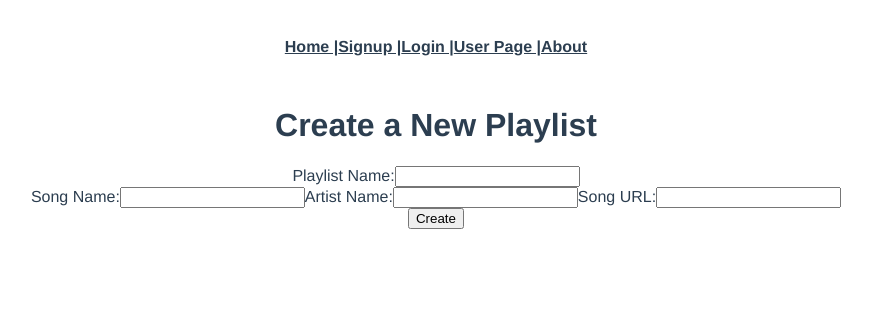
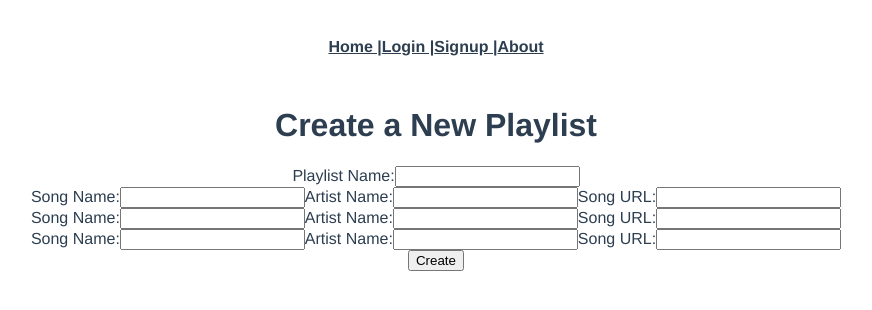
Before and after one commit to git-mckenzie/playlist-frontend-app, a Vue app: page /playlists/new in a window 1280 px wide. Shown: the top 310 px of the page, without its empty margins (204-1076 px from the left). Built offline with nearby package versions, Linux system fonts and the light colour scheme.

Commit message:
makes signup, login and userpage conditional render, fixes redirect to userpage after playlist create

```diff
--- a/src/App.vue
+++ b/src/App.vue
@@ -2,9 +2,9 @@
   <div id="app">
     <div id="nav">
       <router-link to="/">Home |</router-link>
-      <router-link to="/signup">Signup |</router-link>
-      <router-link to="/login">Login |</router-link>
-      <router-link to="/userpage">User Page |</router-link>
+      <router-link v-if="!isLoggedIn()" to="/login">Login |</router-link>
+      <router-link v-if="!isLoggedIn()" to="/signup">Signup |</router-link>
+      <router-link v-if="isLoggedIn()" to="/userpage">User Page |</router-link>
       <router-link v-if="isLoggedIn()" to="/logout">Logout |</router-link>
       <router-link to="/about">About</router-link>
     </div>
--- a/src/views/Home.vue
+++ b/src/views/Home.vue
@@ -1,6 +1,10 @@
 <template>
   <div class="home">
     <h1>CampFyre - Bandcamp Playlist app</h1>
+    <p>
+      CampFyre is a Bandcamp playlist creator, designed to help bands and artists make more money, by making it easier
+      for music fans to discover, share and buy new music.
+    </p>
     <h2>All CampFyre Playlists</h2>
     <div v-for="playlist in playlists" v-bind:key="playlist.id">
       <router-link :to="`/playlists/${playlist.id}`">
--- a/src/views/PlaylistsNew.vue
+++ b/src/views/PlaylistsNew.vue
@@ -13,6 +13,22 @@
       <div>
         <label>Playlist Name:</label>
         <input type="text" v-model="newPlaylistParams.playlist_name" />
+      </div>
+      <div>
+        <label>Song Name:</label>
+        <input type="text" v-model="newSongParams.song_name" />
+        <label>Artist Name:</label>
+        <input type="text" v-model="newSongParams.artist_name" />
+        <label>Song URL:</label>
+        <input type="text" v-model="newSongParams.song_url" />
+      </div>
+      <div>
+        <label>Song Name:</label>
+        <input type="text" v-model="newSongParams.song_name" />
+        <label>Artist Name:</label>
+        <input type="text" v-model="newSongParams.artist_name" />
+        <label>Song URL:</label>
+        <input type="text" v-model="newSongParams.song_url" />
       </div>
       <div>
         <label>Song Name:</label>
@@ -45,7 +61,7 @@ export default {
         .post("/playlists", this.newPlaylistParams)
         .then((response) => {
           console.log("create playlist", response);
-          this.$router.push("/playlists");
+          this.$router.push("/userpage");
         })
         .catch((error) => {
           console.log("create playlists error", error.response);
@@ -54,10 +70,10 @@ export default {
     },
     addSongtoPlaylist: function () {
       axios
-        .post("/songs", this.newSongParams)
+        .post("/playlistsongs", this.newSongParams)
         .then((response) => {
           console.log("add song", response);
-          this.$router.push("/songs");
+          this.$router.push("/playlistsongs");
         })
         .catch((error) => {
           console.log("add song error", error.response);
```
